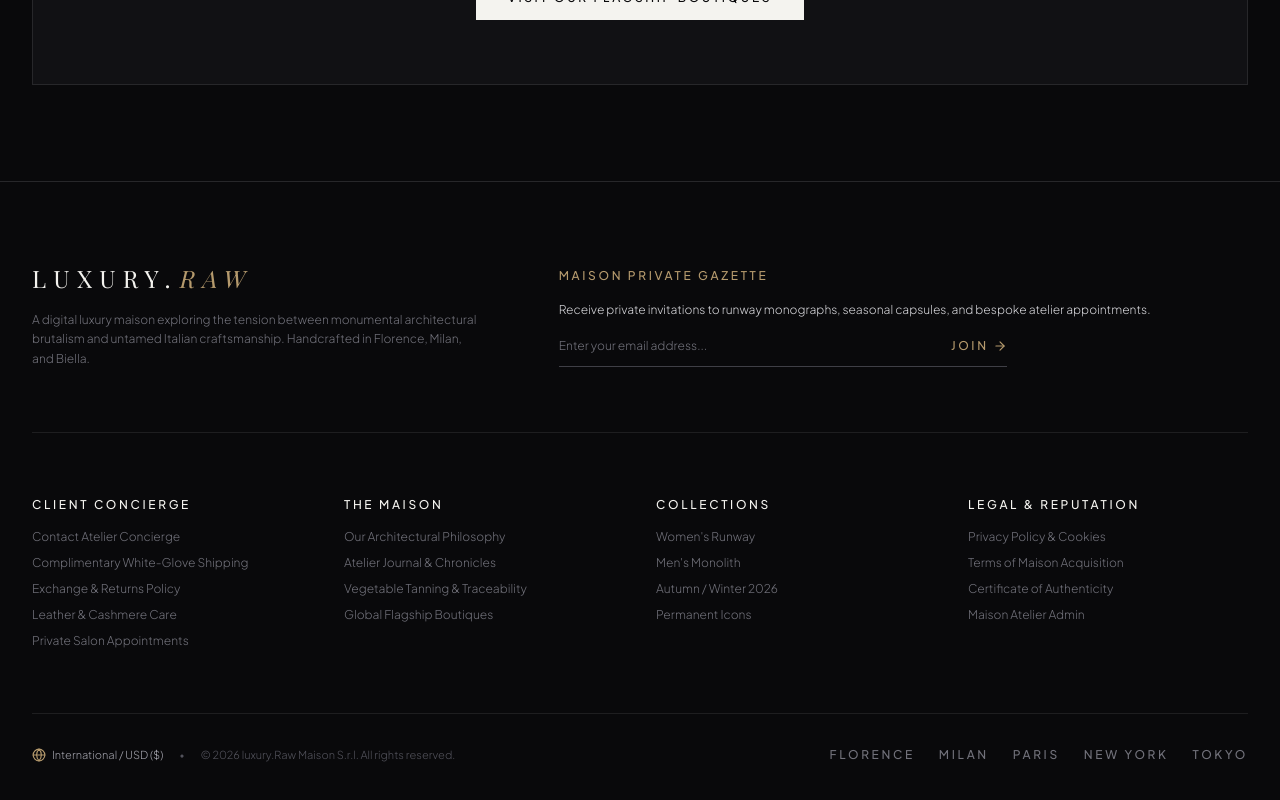
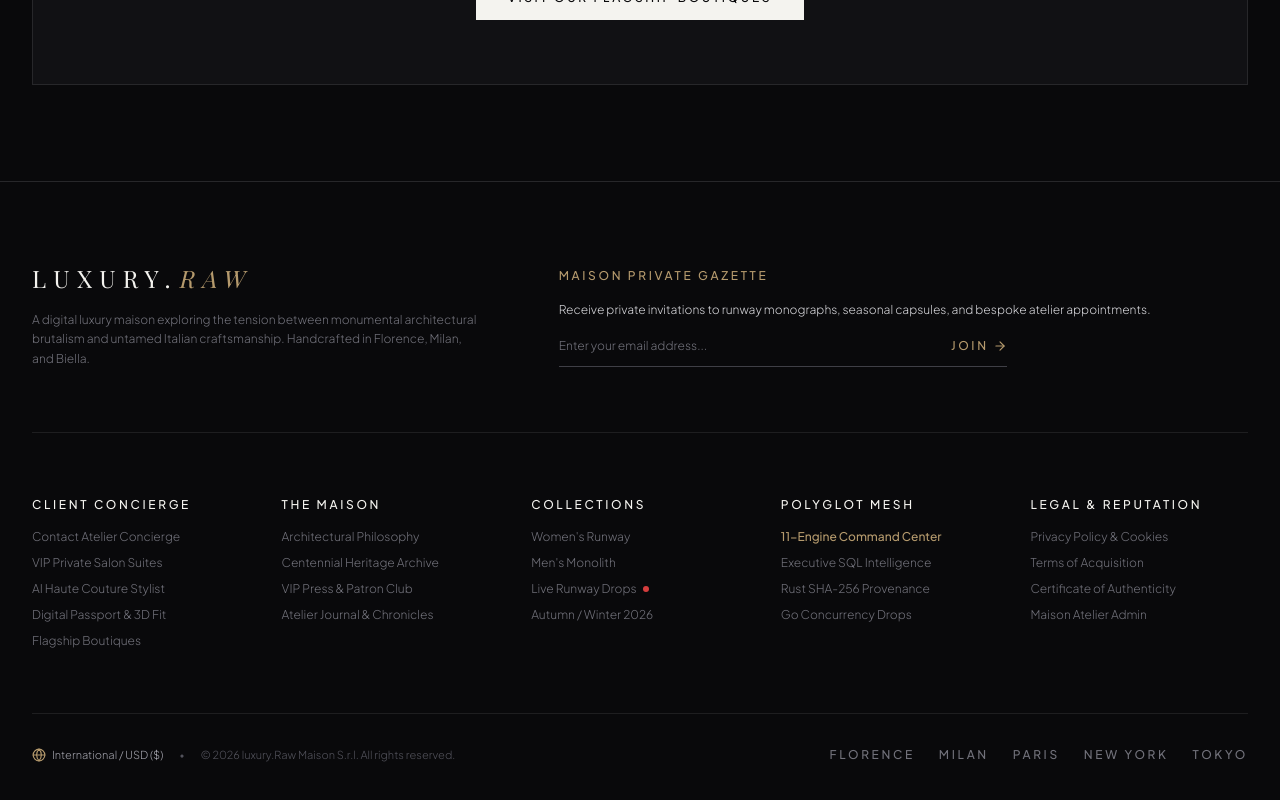
Before and after one commit to Hari-Haran-A-07/Lux.raw, a Next.js app: page /about in a window 1280 px wide. Shown: the part 3145-3945 px from the top of the page. Built offline with nearby package versions, Linux system fonts and the light colour scheme; no server answers; a web font is replaced by a local one.

Commit message:
feat(layout): Add Polyglot Mesh column and direct experience links to Footer

```diff
--- a/components/layout/Footer.tsx
+++ b/components/layout/Footer.tsx
@@ -91,7 +91,7 @@ export const Footer: React.FC = () => {
         </div>
 
         {/* Middle: Links Columns */}
-        <div className="grid grid-cols-2 md:grid-cols-4 gap-8 py-16 border-b border-[#27272a]/70 text-xs">
+        <div className="grid grid-cols-2 md:grid-cols-5 gap-8 py-16 border-b border-[#27272a]/70 text-xs">
           {/* Col 1 */}
           <div className="space-y-4">
             <h4 className="font-editorial-caps text-[11px] text-[#f4f3ef]">CLIENT CONCIERGE</h4>
@@ -102,23 +102,23 @@ export const Footer: React.FC = () => {
                 </Link>
               </li>
               <li>
-                <Link href="/client-services/shipping" className="hover:text-[#f4f3ef] transition-colors">
-                  Complimentary White-Glove Shipping
+                <Link href="/vip-salon" className="hover:text-[#b59a6d] transition-colors">
+                  VIP Private Salon Suites
                 </Link>
               </li>
               <li>
-                <Link href="/client-services/returns" className="hover:text-[#f4f3ef] transition-colors">
-                  Exchange & Returns Policy
+                <Link href="/stylist" className="hover:text-[#b59a6d] transition-colors">
+                  AI Haute Couture Stylist
                 </Link>
               </li>
               <li>
-                <Link href="/client-services/care" className="hover:text-[#f4f3ef] transition-colors">
-                  Leather & Cashmere Care
+                <Link href="/passport" className="hover:text-[#b59a6d] transition-colors">
+                  Digital Passport &amp; 3D Fit
                 </Link>
               </li>
               <li>
                 <Link href="/stores" className="hover:text-[#f4f3ef] transition-colors">
-                  Private Salon Appointments
+                  Flagship Boutiques
                 </Link>
               </li>
             </ul>
@@ -130,22 +130,22 @@ export const Footer: React.FC = () => {
             <ul className="space-y-2.5 font-light text-[#71717a]">
               <li>
                 <Link href="/about" className="hover:text-[#f4f3ef] transition-colors">
-                  Our Architectural Philosophy
+                  Architectural Philosophy
+                </Link>
+              </li>
+              <li>
+                <Link href="/archive" className="hover:text-[#b59a6d] transition-colors">
+                  Centennial Heritage Archive
+                </Link>
+              </li>
+              <li>
+                <Link href="/press-club" className="hover:text-[#b59a6d] transition-colors">
+                  VIP Press &amp; Patron Club
                 </Link>
               </li>
               <li>
                 <Link href="/journal" className="hover:text-[#f4f3ef] transition-colors">
-                  Atelier Journal & Chronicles
-                </Link>
-              </li>
-              <li>
-                <Link href="/about#sustainability" className="hover:text-[#f4f3ef] transition-colors">
-                  Vegetable Tanning & Traceability
-                </Link>
-              </li>
-              <li>
-                <Link href="/stores" className="hover:text-[#f4f3ef] transition-colors">
-                  Global Flagship Boutiques
+                  Atelier Journal &amp; Chronicles
                 </Link>
               </li>
             </ul>
@@ -166,13 +166,14 @@ export const Footer: React.FC = () => {
                 </Link>
               </li>
               <li>
-                <Link href="/collections/autumn-winter-2026" className="hover:text-[#f4f3ef] transition-colors">
-                  Autumn / Winter 2026
+                <Link href="/drops" className="hover:text-[#b59a6d] transition-colors flex items-center gap-1.5">
+                  <span>Live Runway Drops</span>
+                  <span className="w-1.5 h-1.5 rounded-full bg-red-500 animate-pulse"></span>
                 </Link>
               </li>
               <li>
-                <Link href="/collections/sculptural-monolith" className="hover:text-[#f4f3ef] transition-colors">
-                  Permanent Icons
+                <Link href="/collections/autumn-winter-2026" className="hover:text-[#f4f3ef] transition-colors">
+                  Autumn / Winter 2026
                 </Link>
               </li>
             </ul>
@@ -180,16 +181,43 @@ export const Footer: React.FC = () => {
 
           {/* Col 4 */}
           <div className="space-y-4">
-            <h4 className="font-editorial-caps text-[11px] text-[#f4f3ef]">LEGAL & REPUTATION</h4>
+            <h4 className="font-editorial-caps text-[11px] text-[#f4f3ef]">POLYGLOT MESH</h4>
+            <ul className="space-y-2.5 font-light text-[#71717a]">
+              <li>
+                <Link href="/polyglot" className="hover:text-[#b59a6d] transition-colors font-medium text-[#b59a6d]">
+                  11-Engine Command Center
+                </Link>
+              </li>
+              <li>
+                <Link href="/admin/sql-analytics" className="hover:text-[#f4f3ef] transition-colors">
+                  Executive SQL Intelligence
+                </Link>
+              </li>
+              <li>
+                <Link href="/passport" className="hover:text-[#f4f3ef] transition-colors">
+                  Rust SHA-256 Provenance
+                </Link>
+              </li>
+              <li>
+                <Link href="/drops" className="hover:text-[#f4f3ef] transition-colors">
+                  Go Concurrency Drops
+                </Link>
+              </li>
+            </ul>
+          </div>
+
+          {/* Col 5 */}
+          <div className="space-y-4">
+            <h4 className="font-editorial-caps text-[11px] text-[#f4f3ef]">LEGAL &amp; REPUTATION</h4>
             <ul className="space-y-2.5 font-light text-[#71717a]">
               <li>
                 <Link href="/legal/privacy" className="hover:text-[#f4f3ef] transition-colors">
-                  Privacy Policy & Cookies
+                  Privacy Policy &amp; Cookies
                 </Link>
               </li>
               <li>
                 <Link href="/legal/terms" className="hover:text-[#f4f3ef] transition-colors">
-                  Terms of Maison Acquisition
+                  Terms of Acquisition
                 </Link>
               </li>
               <li>
```
